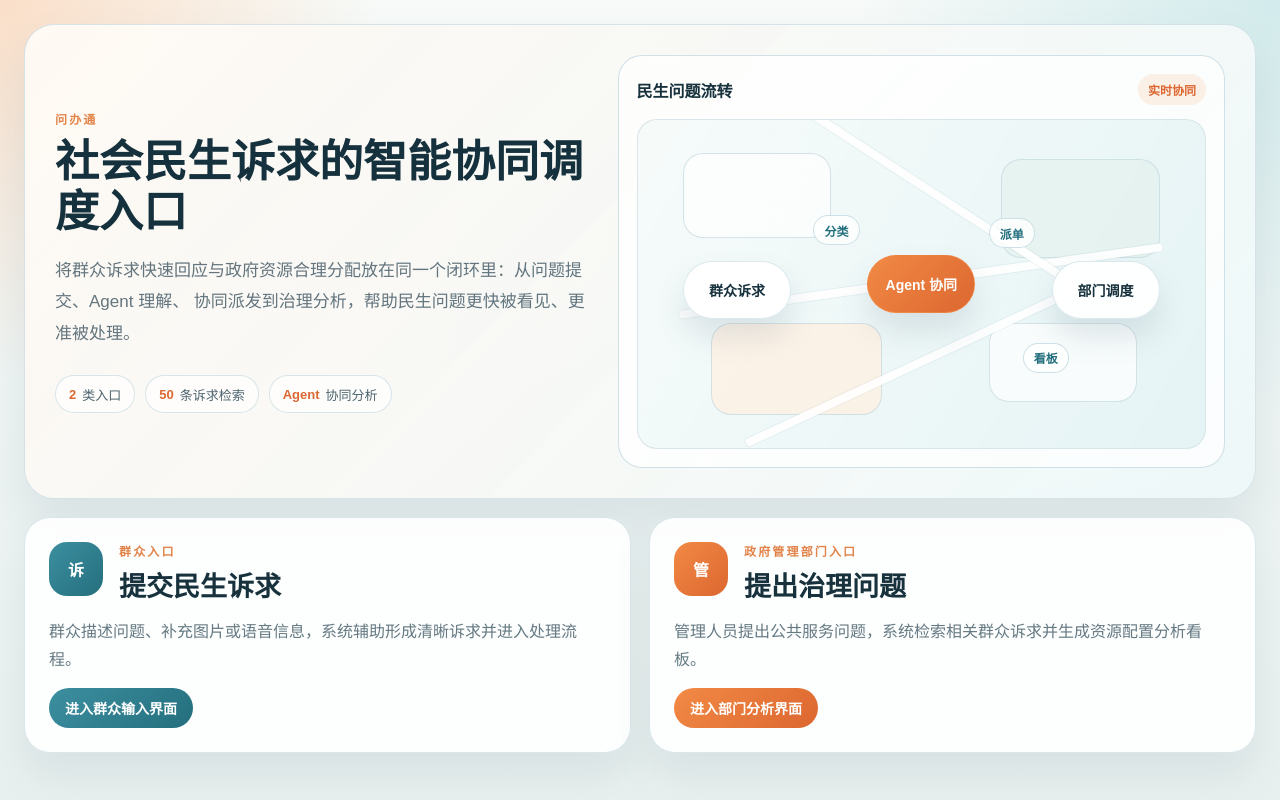
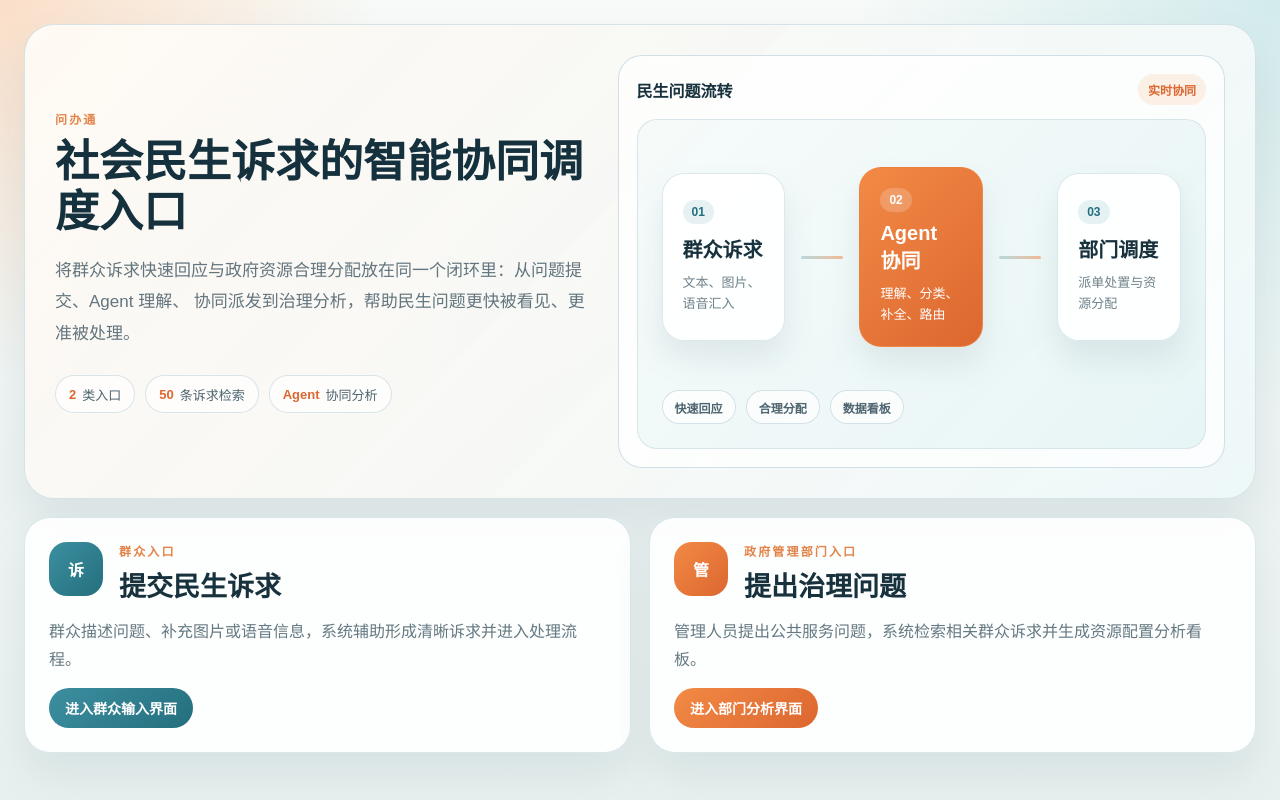
Before and after one commit to conprour/Community-Multi-Agent-Scheduling-System, a Vue app in the folder frontend/: page / in a window 1280 px wide. Built offline with nearby package versions, Linux system fonts and the light colour scheme; no server answers.

Commit message:
Simplify home flow panel

```diff
--- a/frontend/src/pages/HomePage.vue
+++ b/frontend/src/pages/HomePage.vue
@@ -20,20 +20,29 @@
           <span>民生问题流转</span>
           <i>实时协同</i>
         </div>
-        <div class="city-map">
-          <span class="map-block block-a"></span>
-          <span class="map-block block-b"></span>
-          <span class="map-block block-c"></span>
-          <span class="map-block block-d"></span>
-          <span class="route-line route-a"></span>
-          <span class="route-line route-b"></span>
-          <span class="route-line route-c"></span>
-          <span class="flow-node node-citizen">群众诉求</span>
-          <span class="flow-node node-agent">Agent 协同</span>
-          <span class="flow-node node-department">部门调度</span>
-          <span class="data-chip chip-a">分类</span>
-          <span class="data-chip chip-b">派单</span>
-          <span class="data-chip chip-c">看板</span>
+        <div class="clean-flow">
+          <article class="process-step">
+            <span>01</span>
+            <strong>群众诉求</strong>
+            <p>文本、图片、语音汇入</p>
+          </article>
+          <span class="flow-connector"></span>
+          <article class="process-step agent-step">
+            <span>02</span>
+            <strong>Agent 协同</strong>
+            <p>理解、分类、补全、路由</p>
+          </article>
+          <span class="flow-connector"></span>
+          <article class="process-step">
+            <span>03</span>
+            <strong>部门调度</strong>
+            <p>派单处置与资源分配</p>
+          </article>
+          <div class="signal-row">
+            <span>快速回应</span>
+            <span>合理分配</span>
+            <span>数据看板</span>
+          </div>
         </div>
       </div>
     </section>
@@ -164,150 +173,95 @@
   font-style: normal;
 }
 
-.city-map {
-  position: relative;
+.clean-flow {
   min-height: 330px;
-  overflow: hidden;
+  display: grid;
+  grid-template-columns: minmax(120px, 1fr) 42px minmax(120px, 1fr) 42px minmax(120px, 1fr);
+  grid-template-rows: 1fr auto;
+  gap: 16px;
+  align-items: center;
+  padding: 24px;
   border-radius: 20px;
   background:
-    linear-gradient(120deg, rgba(246, 251, 250, 0.94), rgba(228, 243, 244, 0.96)),
-    repeating-linear-gradient(0deg, transparent, transparent 34px, rgba(101, 141, 153, 0.08) 35px),
-    repeating-linear-gradient(90deg, transparent, transparent 44px, rgba(101, 141, 153, 0.08) 45px);
+    linear-gradient(135deg, rgba(246, 251, 250, 0.96), rgba(230, 244, 245, 0.94));
   border: 1px solid rgba(214, 228, 233, 0.92);
 }
 
-.map-block,
-.route-line,
-.flow-node,
-.data-chip {
-  position: absolute;
+.process-step {
+  min-height: 168px;
+  display: grid;
+  align-content: center;
+  gap: 10px;
+  padding: 20px;
+  border-radius: 22px;
+  background: rgba(255, 255, 255, 0.92);
+  border: 1px solid rgba(218, 231, 236, 0.95);
+  box-shadow: 0 18px 30px rgba(92, 121, 134, 0.13);
 }
 
-.map-block {
-  border-radius: 20px;
-  background: rgba(255, 255, 255, 0.68);
-  border: 1px solid rgba(198, 218, 225, 0.74);
+.process-step span {
+  width: fit-content;
+  padding: 5px 9px;
+  border-radius: 999px;
+  color: #246f7e;
+  background: rgba(60, 143, 160, 0.12);
+  font-size: 12px;
+  font-weight: 800;
 }
 
-.block-a {
-  left: 8%;
-  top: 10%;
-  width: 26%;
-  height: 26%;
+.process-step strong {
+  color: #17313d;
+  font-size: 20px;
 }
 
-.block-b {
-  right: 8%;
-  top: 12%;
-  width: 28%;
-  height: 30%;
-  background: rgba(228, 242, 237, 0.72);
+.process-step p {
+  margin: 0;
+  color: rgba(56, 80, 92, 0.72);
+  line-height: 1.6;
+  font-size: 13px;
 }
 
-.block-c {
-  left: 13%;
-  bottom: 10%;
-  width: 30%;
-  height: 28%;
-  background: rgba(255, 240, 226, 0.74);
-}
-
-.block-d {
-  right: 12%;
-  bottom: 14%;
-  width: 26%;
-  height: 24%;
-}
-
-.route-line {
-  height: 8px;
-  border-radius: 999px;
-  background: rgba(255, 255, 255, 0.92);
-  box-shadow: 0 0 0 1px rgba(163, 188, 197, 0.18);
-}
-
-.route-a {
-  left: 7%;
-  top: 48%;
-  width: 86%;
-  transform: rotate(-8deg);
-}
-
-.route-b {
-  left: 22%;
-  top: 22%;
-  width: 62%;
-  transform: rotate(33deg);
-}
-
-.route-c {
-  left: 16%;
-  bottom: 25%;
-  width: 68%;
-  transform: rotate(-25deg);
-}
-
-.flow-node {
-  display: inline-flex;
-  align-items: center;
-  justify-content: center;
-  min-width: 108px;
-  min-height: 58px;
-  padding: 0 16px;
-  border-radius: 999px;
-  background: rgba(255, 255, 255, 0.94);
-  border: 1px solid rgba(218, 231, 236, 0.95);
-  color: #17313d;
-  font-size: 14px;
-  font-weight: 800;
-  box-shadow: 0 18px 30px rgba(92, 121, 134, 0.16);
-}
-
-.node-citizen {
-  left: 8%;
-  top: 43%;
-}
-
-.node-agent {
-  left: 50%;
-  top: 50%;
+.agent-step {
   color: #fff;
   background: linear-gradient(135deg, #f28a45, #dc6730);
   border-color: rgba(242, 138, 69, 0.6);
-  transform: translate(-50%, -50%);
 }
 
-.node-department {
-  right: 8%;
-  top: 43%;
+.agent-step span {
+  color: #fff;
+  background: rgba(255, 255, 255, 0.2);
 }
 
-.data-chip {
-  min-height: 30px;
-  padding: 0 10px;
+.agent-step strong,
+.agent-step p {
+  color: #fff;
+}
+
+.flow-connector {
+  height: 3px;
+  border-radius: 999px;
+  background: linear-gradient(90deg, rgba(60, 143, 160, 0.3), rgba(242, 138, 69, 0.55));
+}
+
+.signal-row {
+  grid-column: 1 / -1;
+  display: flex;
+  flex-wrap: wrap;
+  gap: 10px;
+  padding-top: 4px;
+}
+
+.signal-row span {
+  min-height: 34px;
   display: inline-flex;
   align-items: center;
+  padding: 0 12px;
   border-radius: 999px;
-  color: #246f7e;
-  background: rgba(255, 255, 255, 0.78);
-  border: 1px solid rgba(195, 218, 225, 0.82);
+  color: rgba(49, 75, 87, 0.86);
+  background: rgba(255, 255, 255, 0.74);
+  border: 1px solid rgba(205, 222, 229, 0.86);
   font-size: 12px;
   font-weight: 700;
-}
-
-.chip-a {
-  left: 31%;
-  top: 29%;
-}
-
-.chip-b {
-  right: 30%;
-  top: 30%;
-}
-
-.chip-c {
-  right: 24%;
-  bottom: 23%;
 }
 
 .entry-grid {
@@ -411,13 +365,18 @@
     min-height: 270px;
   }
 
-  .city-map {
+  .clean-flow {
     min-height: 205px;
   }
 
   .entry-card {
     min-height: 190px;
   }
+
+  .process-step {
+    min-height: 112px;
+  }
+
 }
 
 @media (max-width: 640px) {
@@ -440,20 +399,23 @@
     padding: 14px;
   }
 
-  .city-map {
+  .clean-flow {
     min-height: 174px;
+    grid-template-columns: 1fr;
+    grid-template-rows: none;
+    gap: 12px;
+    padding: 14px;
   }
 
-  .flow-node {
-    min-width: 82px;
-    min-height: 44px;
-    padding: 0 10px;
-    font-size: 12px;
+  .process-step {
+    min-height: 96px;
+    padding: 16px;
   }
 
-  .data-chip {
-    min-height: 26px;
-    padding: 0 8px;
+  .flow-connector {
+    width: 3px;
+    height: 22px;
+    justify-self: center;
   }
 
   .entry-card {
```
